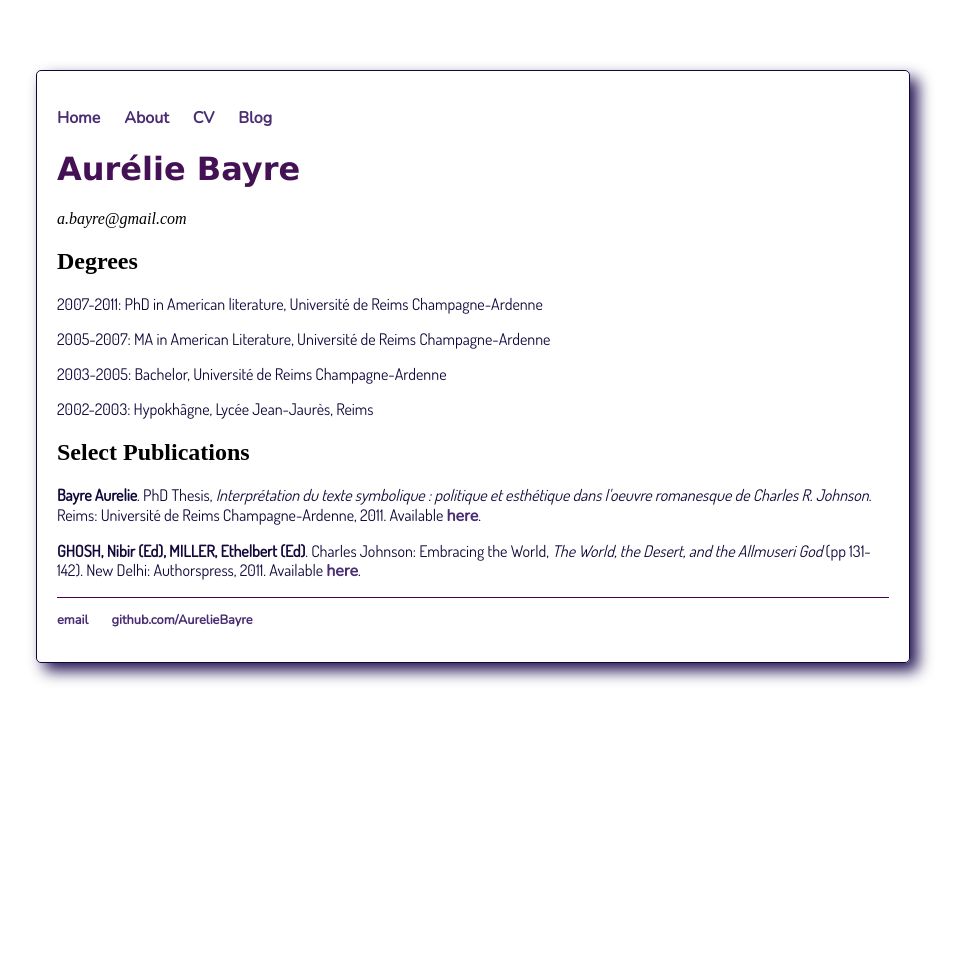
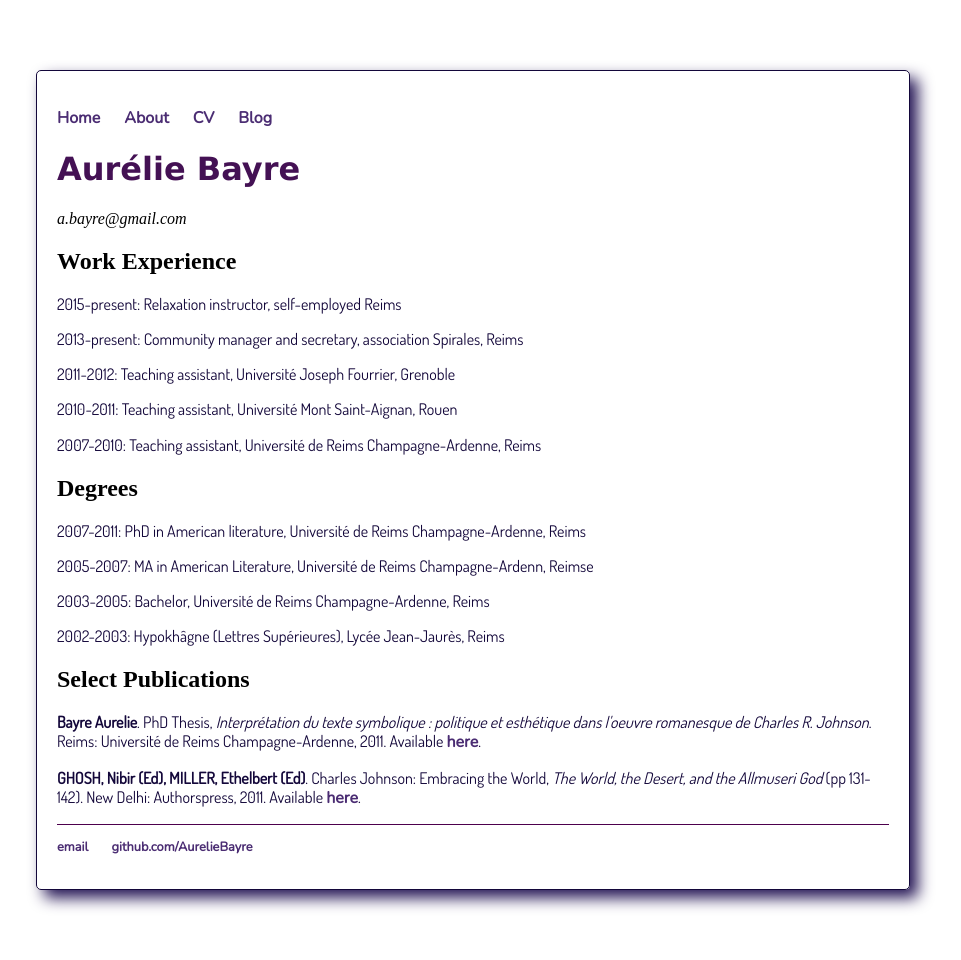
Before and after one commit to AurelieBayre/aurelieBayre.github.io, a Jekyll site: the page built from cv/index.html, in a window 1280 px wide. Shown: the whole page, without its empty margins (167-1128 px from the left). Built offline with Jekyll 4.4.1, drawn with Linux system fonts in a browser that asks for light colours; before the commit the page ends 900 px from its top, so only the background shows below that.

Commit message:
Update index.html

```diff
--- a/cv/index.html
+++ b/cv/index.html
@@ -18,11 +18,17 @@ title: Aurelie Bayre, Geek Padawan and Web Developer
 -->
 	<span class="obfuscate">a.bayre@gmail.com</span>
 	</address>
+	<h2>Work Experience</h2>
+		<p>2015-present: Relaxation instructor, self-employed Reims</p>
+		<p>2013-present: Community manager and secretary, association Spirales, Reims</p>
+		<p>2011-2012: Teaching assistant, Université Joseph Fourrier, Grenoble</p>
+		<p>2010-2011: Teaching assistant, Université Mont Saint-Aignan, Rouen</p>
+		<p>2007-2010: Teaching assistant, Université de Reims Champagne-Ardenne, Reims</p>
 	<h2>Degrees</h2>
-		<p>2007-2011: PhD in American literature, Université de Reims Champagne-Ardenne</p>
-		<p>2005-2007: MA in American Literature, Université de Reims Champagne-Ardenne</p>
-		<p>2003-2005: Bachelor, Université de Reims Champagne-Ardenne </p>
-		<p>2002-2003: Hypokhâgne, Lycée Jean-Jaurès, Reims</p>
+		<p>2007-2011: PhD in American literature, Université de Reims Champagne-Ardenne, Reims</p>
+		<p>2005-2007: MA in American Literature, Université de Reims Champagne-Ardenn, Reimse</p>
+		<p>2003-2005: Bachelor, Université de Reims Champagne-Ardenne, Reims</p>
+		<p>2002-2003: Hypokhâgne (Lettres Supérieures), Lycée Jean-Jaurès, Reims</p>
 
 	<h2>Select Publications</h2>
 
```
